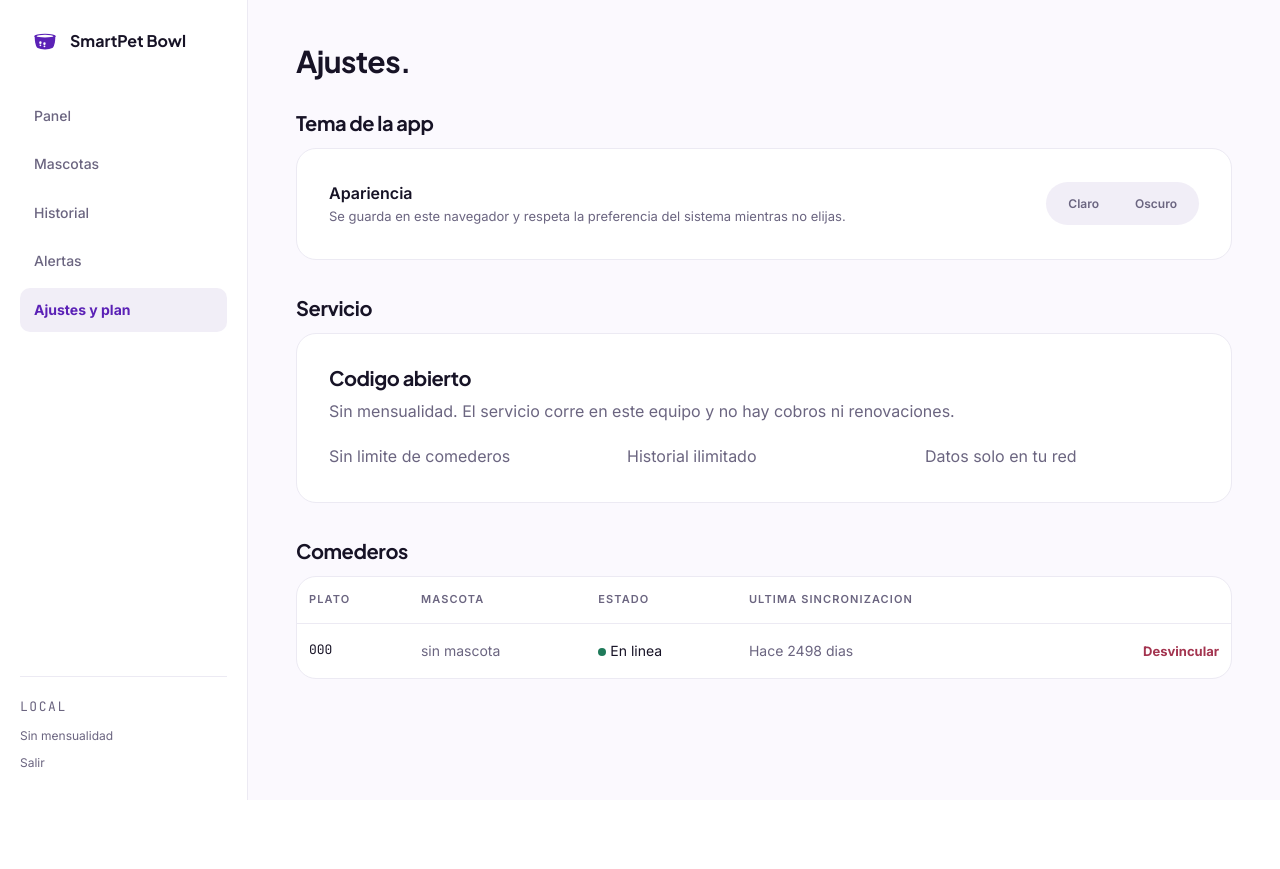
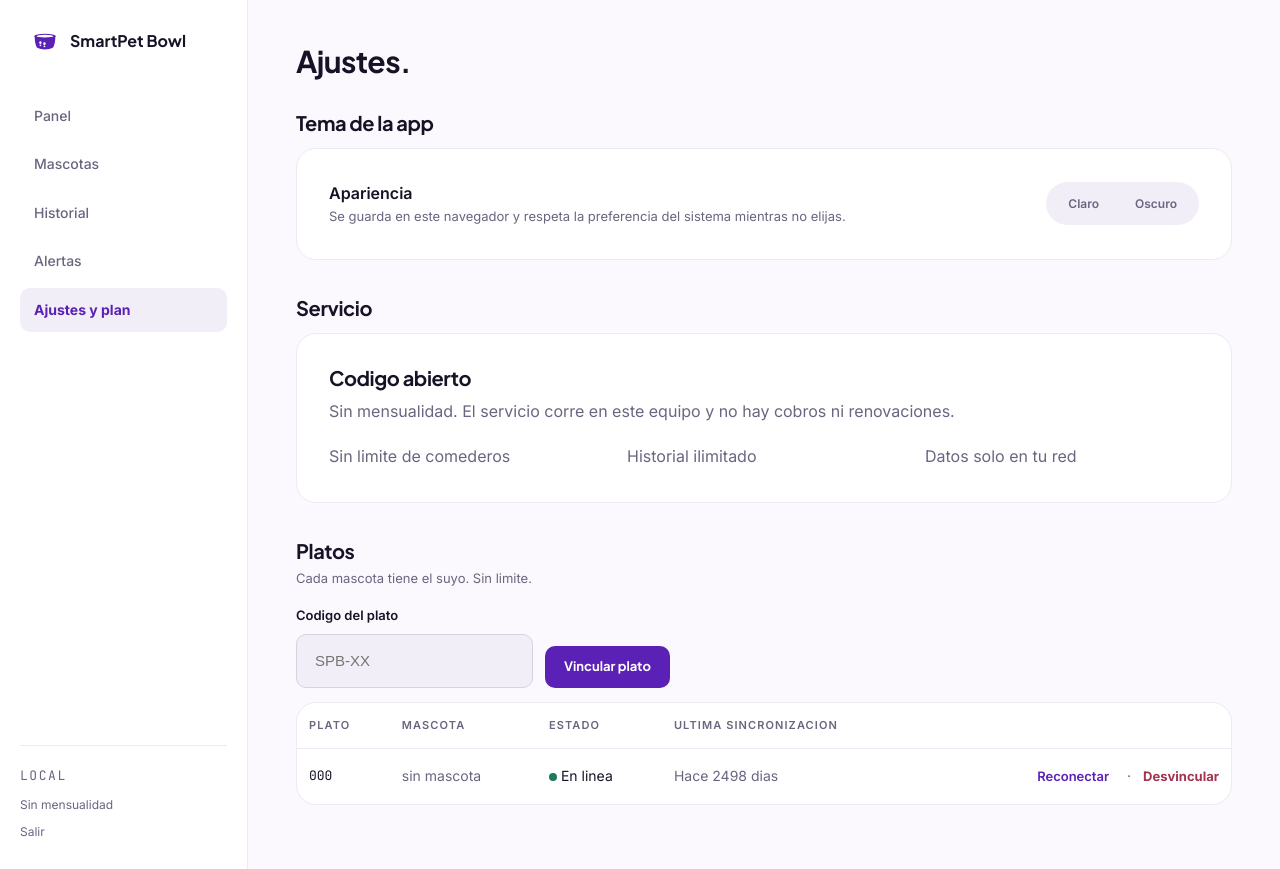
Before and after one commit to JuanDavid-9715/smartpet_bowl, a Django app: page /app/ajustes/ in a window 1280 px wide. Before the commit the page ends 800 px from the top, so only its background shows below. Run offline with Django 5.2, Linux system fonts and the light colour scheme; tables that the repository leaves empty hold one stand-in row (values such as "Sample post").

Commit message:
fix(web): cerrar sesion por POST, badge del plan y gestion de platos
- El sidebar de la app cerraba sesion por GET: Django 5 lo rechaza con 405.
  Ahora es un formulario POST, igual que el header.
- La etiqueta Recomendado se estiraba por el flex; pasa a pill propia.
- Ajustes permite vincular platos nuevos con su codigo y muestra el motivo
  cuando el plan ya no da para mas.
- Cada plato admite una sola mascota: restriccion unica en base de datos, con
  limpieza previa de los duplicados existentes.
- Orden Reconectar: se guarda como FeederCommand, la API la entrega y la
  Raspberry la publica como reinicio del comedero.

```diff
--- a/software/raspberry-pi/src/service.py
+++ b/software/raspberry-pi/src/service.py
@@ -139,6 +139,10 @@ class FeedingService:
                         })
                         log.info("Llamada para %s: %.1f g", pet["name"], grams)
                         time.sleep(61)
+            for command in storage.fetch_commands():
+                if command["action"] in ("reconnect", "restart"):
+                    self.mqtt.publish("reiniciar", {"motivo": "pedido desde la web"})
+                    log.info("Orden atendida: %s", command["action"])
             self._stop.wait(20)
 
     def run(self) -> None:
--- a/software/web/api/urls.py
+++ b/software/web/api/urls.py
@@ -8,4 +8,5 @@ urlpatterns = [
     path("ingest/", views.ingest, name="ingest"),
     path("health/", views.health, name="health"),
     path("plan/", views.plan, name="plan"),
+    path("commands/", views.commands, name="commands"),
 ]
--- a/software/web/pets/models.py
+++ b/software/web/pets/models.py
@@ -1,5 +1,7 @@
+from django import forms
 from django.conf import settings
 from django.db import models
+from django.db.models import Q
 from django.urls import reverse
 from django.utils import timezone
 
@@ -81,6 +83,14 @@ class Pet(models.Model):
         verbose_name = "mascota"
         verbose_name_plural = "mascotas"
         ordering = ["name"]
+        constraints = [
+            models.UniqueConstraint(
+                fields=["feeder"],
+                condition=Q(feeder__isnull=False),
+                name="uniq_pet_per_feeder",
+                violation_error_message="Ese plato ya tiene una mascota asignada.",
+            )
+        ]
 
     def __str__(self) -> str:
         return self.name
@@ -177,3 +187,26 @@ class PetPhoto(models.Model):
 
     def __str__(self) -> str:
         return f"{self.pet.name} · {self.get_pose_display()}"
+
+
+class FeederCommand(models.Model):
+    """Orden pendiente para un comedero. La Raspberry las recoge y las publica."""
+
+    ACTIONS = [("reconnect", "Reconectar"), ("restart", "Reiniciar")]
+
+    feeder = models.ForeignKey(Feeder, on_delete=models.CASCADE, related_name="commands")
+    action = models.CharField(max_length=12, choices=ACTIONS, default="reconnect")
+    created_at = models.DateTimeField(auto_now_add=True)
+    sent_at = models.DateTimeField(null=True, blank=True)
+
+    class Meta:
+        verbose_name = "orden de comedero"
+        verbose_name_plural = "ordenes de comedero"
+        ordering = ["-created_at"]
+
+    def __str__(self) -> str:
+        return f"{self.feeder.code} · {self.get_action_display()}"
+
+
+class FeederAddForm(forms.Form):
+    code = forms.CharField(label="Codigo del plato", max_length=12)
--- a/software/web/pets/urls.py
+++ b/software/web/pets/urls.py
@@ -12,7 +12,9 @@ urlpatterns = [
     path("mascotas/<int:pk>/editar/", views.pet_edit, name="edit"),
     path("mascotas/<int:pk>/fotos/", views.pet_photos, name="photos"),
     path("mascotas/<int:pk>/racion/", views.pet_ration, name="ration"),
+    path("comederos/nuevo/", views.feeder_add, name="feeder_add"),
     path("comederos/<int:pk>/eliminar/", views.feeder_delete, name="feeder_delete"),
+    path("comederos/<int:pk>/ordenar/", views.feeder_command, name="feeder_command"),
     path("mascotas/<int:pk>/archivar/", views.pet_archive, name="archive"),
     path("mascotas/<int:pk>/comedero/", views.assign_feeder, name="assign_feeder"),
     path("historial/", views.history, name="history"),
--- a/software/web/pets/views.py
+++ b/software/web/pets/views.py
@@ -11,7 +11,7 @@ from telemetry.models import Alert, MealEvent
 from . import nutrition
 from .forms import PetForm, PetPhotoForm
 from . import embedding
-from .models import Feeder, Pet, PetPhoto
+from .models import Feeder, FeederCommand, Pet, PetPhoto
 
 
 def _pets(request):
@@ -239,11 +239,44 @@ def alerts(request):
 
 @login_required
 def settings_view(request):
+    feeders = Feeder.objects.filter(owner=request.user).prefetch_related("pets")
+    limit = _capacity(request)
     return render(request, "pets/settings.html", {
-        "feeders": Feeder.objects.filter(owner=request.user).prefetch_related("pets"),
+        "feeders": feeders,
         "pets": _pets(request),
-        "limit": _capacity(request),
+        "limit": limit,
+        "can_add_feeder": limit is None or feeders.count() < limit,
     })
+
+
+@login_required
+def feeder_add(request):
+    if request.method != "POST":
+        return redirect("pets:settings")
+    code = (request.POST.get("code") or "").strip().upper()
+    limit = _capacity(request)
+    owned = Feeder.objects.filter(owner=request.user)
+    if not code:
+        messages.error(request, "Escribe el codigo del plato.")
+    elif limit is not None and owned.count() >= limit:
+        messages.error(request, f"Tu plan permite {limit} plato(s).")
+    elif Feeder.objects.filter(code=code).exclude(owner=request.user).exists():
+        messages.error(request, "Ese codigo ya esta vinculado a otra cuenta.")
+    elif owned.filter(code=code).exists():
+        messages.info(request, "Ese plato ya esta en tu cuenta.")
+    else:
+        Feeder.objects.create(owner=request.user, code=code, is_online=False)
+        messages.success(request, f"Plato {code} vinculado. Asignalo a una mascota para que funcione.")
+    return redirect("pets:settings")
+
+
+@login_required
+def feeder_command(request, pk):
+    feeder = get_object_or_404(Feeder.objects.filter(owner=request.user), pk=pk)
+    if request.method == "POST":
+        FeederCommand.objects.create(feeder=feeder, action="reconnect")
+        messages.success(request, f"Pedido de reconexion enviado a {feeder.code}.")
+    return redirect("pets:settings")
 
 
 @login_required
--- a/software/web/static/css/app.css
+++ b/software/web/static/css/app.css
@@ -116,7 +116,14 @@ hr.rule { border: 0; border-top: 1px solid var(--hairline); margin: 0; }
 .card h3 { margin-bottom: 10px; }
 .price { font-family: var(--font-display); font-size: 30px; font-weight: 700; letter-spacing: -.02em; }
 .price--lg { font-size: 40px; }
-.tag { display: inline-block; font-family: var(--font-mono); font-size: 10px; font-weight: 600; letter-spacing: .1em; padding: 5px 12px; border-radius: var(--radius-pill); background: var(--surface-alt); color: var(--accent-text); }
+.tag {
+  display: inline-flex; align-items: center; align-self: flex-start;
+  font-family: var(--font-mono); font-size: 10px; font-weight: 600;
+  letter-spacing: .1em; text-transform: uppercase;
+  padding: 6px 12px; border-radius: var(--radius-pill);
+  background: var(--accent-soft); color: var(--accent-text);
+  line-height: 1; white-space: nowrap;
+}
 
 /* Filas de datos */
 .rows { display: grid; }
--- a/software/web/templates/partials/app_nav.html
+++ b/software/web/templates/partials/app_nav.html
@@ -12,8 +12,13 @@
   <div class="app-sidebar__footer">
     <span class="mono" style="letter-spacing:.12em;text-transform:uppercase">{% if is_local %}LOCAL{% else %}PLAN MULTI{% endif %}</span>
     <span>{% if is_local %}Sin mensualidad{% else %}COP 35.000 al mes{% endif %}</span>
-    <a href="{% if is_local %}{% url 'core:landing' %}{% else %}{% url 'accounts:logout' %}{% endif %}" style="color:var(--muted)">
-      {% if is_local %}Salir{% else %}Cerrar sesion{% endif %}
-    </a>
+    {% if is_local %}
+      <a href="{% url 'core:landing' %}" style="color:var(--muted)">Salir</a>
+    {% else %}
+      <form method="post" action="{% url 'accounts:logout' %}" style="margin:0">
+        {% csrf_token %}
+        <button type="submit" style="border:0;background:none;padding:0;color:var(--muted);font:inherit;font-size:12px;cursor:pointer">Cerrar sesion</button>
+      </form>
+    {% endif %}
   </div>
 </aside>
--- a/software/web/templates/pets/settings.html
+++ b/software/web/templates/pets/settings.html
@@ -29,12 +29,12 @@
 {% else %}
 <h3 style="margin-top:36px">Plan actual</h3>
 <div class="card" style="margin-top:14px">
-  <div style="display:flex;justify-content:space-between;gap:20px;flex-wrap:wrap">
+  <div style="display:flex;justify-content:space-between;align-items:flex-start;gap:20px;flex-wrap:wrap">
     <div>
-      <h3 style="font-size:22px">Multi</h3>
-      <p class="muted">COP 35.000 al mes &middot; hasta 4 comederos</p>
+      <h3 style="font-size:22px">{{ user.profile.get_plan_display }}</h3>
+      <p class="muted">{% if user.profile.plan == 'multi' %}COP 35.000 al mes &middot; hasta 4 platos{% elif user.profile.plan == 'hogar' %}COP 25.000 al mes &middot; 1 plato{% else %}Sin mensualidad{% endif %}</p>
     </div>
-    <span class="tag">Recomendado</span>
+    {% if user.profile.plan == 'multi' %}<span class="tag">Recomendado</span>{% endif %}
   </div>
   <div style="display:flex;gap:12px;margin-top:24px;flex-wrap:wrap">
     <a class="btn btn--primary btn--sm" href="{% url 'core:plans' %}">Cambiar de plan</a>
@@ -43,7 +43,17 @@
 </div>
 {% endif %}
 
-<h3 style="margin-top:36px">Comederos</h3>
+<h3 style="margin-top:36px">Platos</h3>
+<p class="muted" style="font-size:13px;margin-top:6px">Cada mascota tiene el suyo. {% if limit %}Tu plan permite {{ limit }}.{% else %}Sin limite.{% endif %}</p>
+<form method="post" action="{% url 'pets:feeder_add' %}" style="display:flex;gap:12px;margin-top:16px;flex-wrap:wrap;align-items:flex-end">
+  {% csrf_token %}
+  <div class="field" style="margin:0;min-width:220px">
+    <label for="code">Codigo del plato</label>
+    <input id="code" name="code" required maxlength="12" placeholder="SPB-XX" style="text-transform:uppercase">
+  </div>
+  <button class="btn btn--primary btn--sm" type="submit" {% if not can_add_feeder %}disabled style="opacity:.5"{% endif %}>Vincular plato</button>
+  {% if not can_add_feeder %}<span class="muted" style="font-size:12px">Llegaste al limite de tu plan.</span>{% endif %}
+</form>
 <div class="card" style="margin-top:14px;padding:0">
   <table class="table">
     <thead><tr><th>Plato</th><th>Mascota</th><th>Estado</th><th>Ultima sincronizacion</th><th></th></tr></thead>
@@ -54,10 +64,17 @@
           <td>{% for pet in feeder.pets.all %}{{ pet.name }}{% if not forloop.last %}, {% endif %}{% empty %}<span class="muted">sin mascota</span>{% endfor %}</td>
           <td><span class="status-dot {% if feeder.is_online %}status-dot--on{% else %}status-dot--off{% endif %}"></span> {{ feeder.status_label }}</td>
           <td class="muted">{{ feeder.last_sync_label }}</td>
-          <td style="text-align:right"><a class="hero__link" style="color:var(--error);font-size:13px" href="{% url 'pets:feeder_delete' feeder.pk %}">Desvincular</a></td>
+          <td style="text-align:right;white-space:nowrap">
+            <form method="post" action="{% url 'pets:feeder_command' feeder.pk %}" style="display:inline">
+              {% csrf_token %}
+              <button type="submit" style="border:0;background:none;color:var(--accent-text);font-size:13px;font-weight:600;cursor:pointer">Reconectar</button>
+            </form>
+            <span class="muted" style="margin:0 8px">·</span>
+            <a class="hero__link" style="color:var(--error);font-size:13px" href="{% url 'pets:feeder_delete' feeder.pk %}">Desvincular</a>
+          </td>
         </tr>
       {% empty %}
-        <tr><td colspan="5" class="muted">Sin platos vinculados. Se crean al anadir una mascota.</td></tr>
+        <tr><td colspan="5" class="muted">Sin platos vinculados todavia.</td></tr>
       {% endfor %}
     </tbody>
   </table>
```
Also changed, not shown: software/raspberry-pi/src/storage.py (+17 -0 lines), software/web/api/views.py (+17 -1 lines), software/web/pets/migrations/0003_feedercommand_pet_uniq_pet_per_feeder_and_more.py (added).
